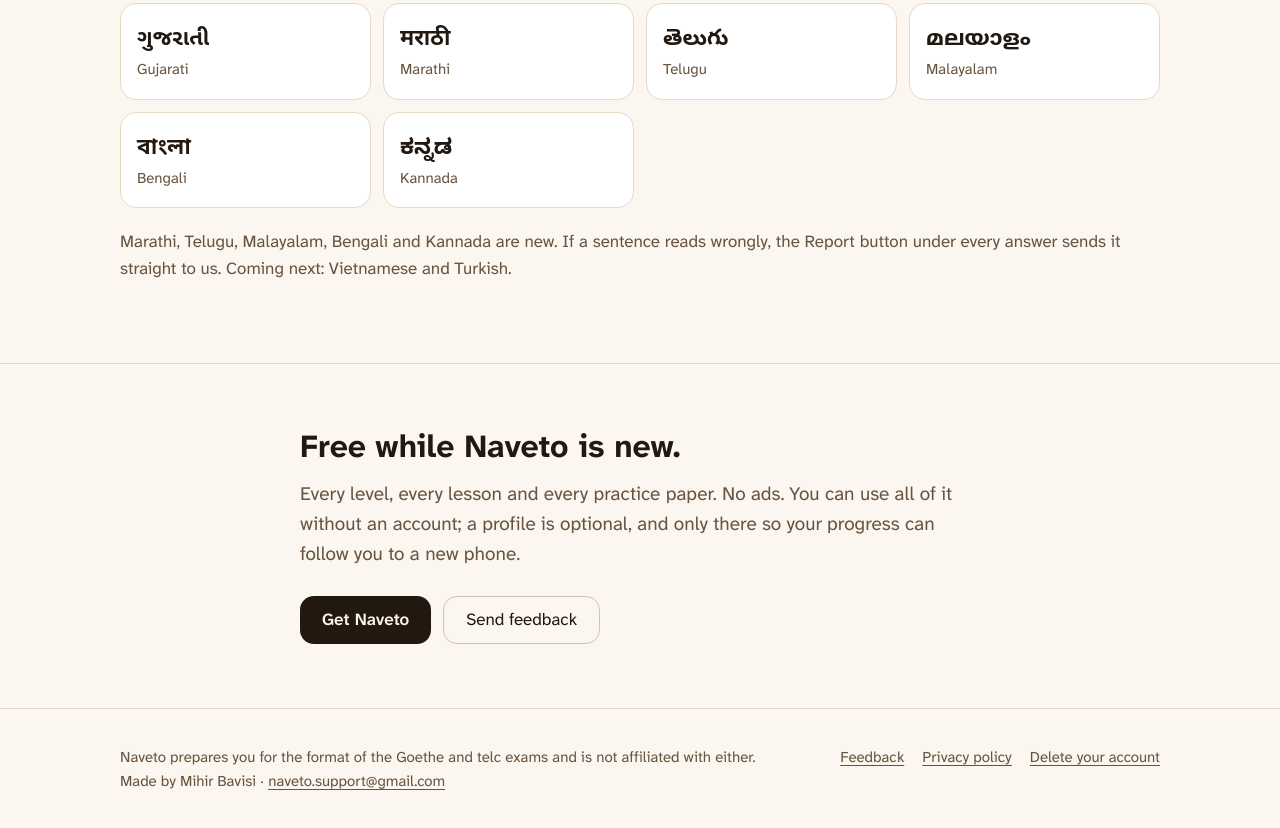
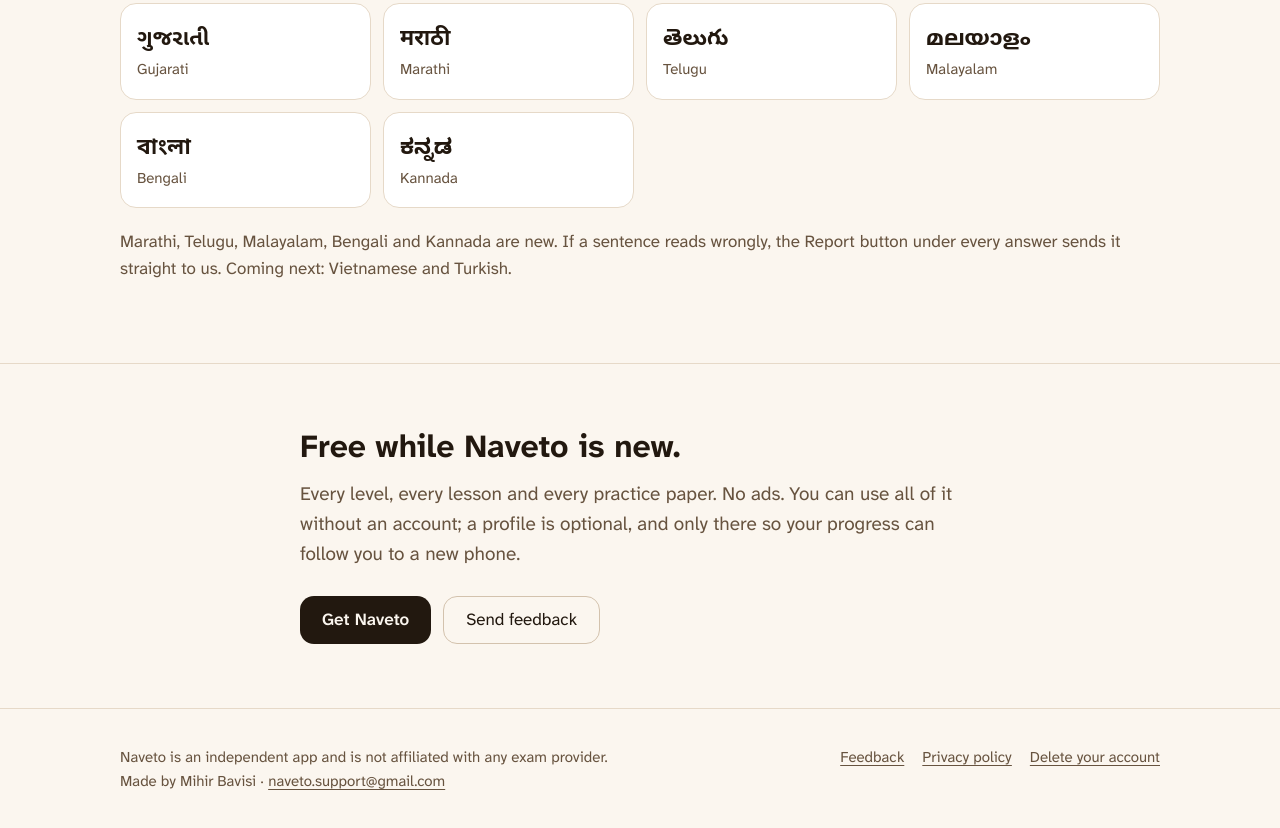
Before and after one commit to Mihir22c/naveto-site, a plain HTML site: page index.html in a window 1280 px wide. Shown: the part 2917-3745 px from the top of the page. Drawn offline with Linux system fonts and the light colour scheme.

Commit message:
Home page: no exam-provider names
Co-Authored-By: Claude Opus 5.5 <noreply@anthropic.com>
Claude-Session: https://claude.ai/code/session_011PguGBngXU8TGcyNY5ZWXM

```diff
--- a/index.html
+++ b/index.html
@@ -113,7 +113,7 @@
       </div>
       <div class="feature">
         <h3><span class="dot" style="background:var(--nom)"></span>The exam, in its shape</h3>
-        <p>Ten practice papers in the format of the Goethe and telc exams,
+        <p>Ten practice papers in the format of the real exams,
         parts numbered as they will be, scored part by part, the listening played
         once when the exam plays it once.</p>
       </div>
@@ -174,8 +174,8 @@
 
 <footer class="foot">
   <div class="wrap">
-    <div>Naveto prepares you for the format of the Goethe and telc exams and is not
-    affiliated with either.<br>Made by Mihir Bavisi ·
+    <div>Naveto is an independent app and is not affiliated with any exam
+    provider.<br>Made by Mihir Bavisi ·
     <a href="mailto:naveto.support@gmail.com">naveto.support@gmail.com</a></div>
     <nav aria-label="Legal">
       <a href="/feedback/">Feedback</a>
```
